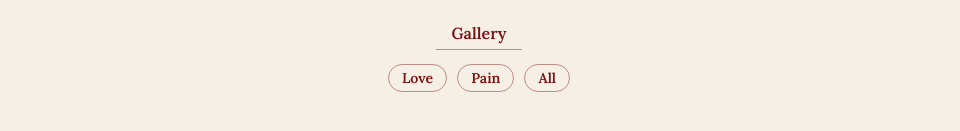
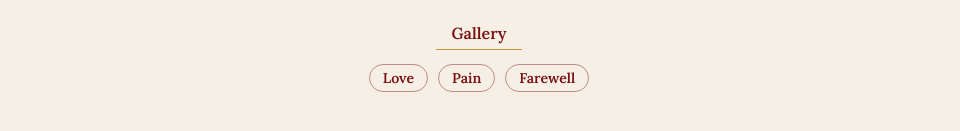
Before and after one commit to darrmilly/darrmilly-site, a plain HTML site: page index.html in a window 1280 px wide. Shown: the part 595-726 px from the top of the page, without its empty margins (161-1121 px from the left). Drawn offline with Linux system fonts and the light colour scheme.

Commit message:
Update index.html

```diff
--- a/index.html
+++ b/index.html
@@ -291,11 +291,11 @@
             <a href="gallery.html" id="irGaleria" class="explore-link">Gallery</a>
         </div>
 
-        <nav class="topics-bar" id="topicsBar" aria-label="Quote topics">
-            <a href="gallery.html?tema=amor" class="topic-pill" data-en="Love" data-es="Amor">Love</a>
-            <a href="gallery.html?tema=dolor" class="topic-pill" data-en="Pain" data-es="Dolor">Pain</a>
-            <a href="gallery.html" class="topic-pill" data-en="All" data-es="Todas">All</a>
-        </nav>
+       <nav class="topics-bar" id="topicsBar" aria-label="Quote topics">
+    <a href="gallery.html?tema=amor" class="topic-pill" data-en="Love" data-es="Amor">Love</a>
+    <a href="gallery.html?tema=dolor" class="topic-pill" data-en="Pain" data-es="Dolor">Pain</a>
+    <a href="gallery.html?tema=despedida" class="topic-pill" data-en="Farewell" data-es="Despedida">Farewell</a>
+</nav>
     </main>
 
     <script>
```
